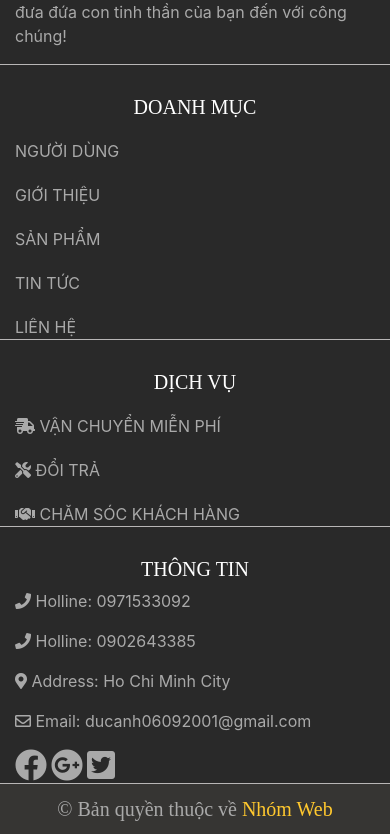
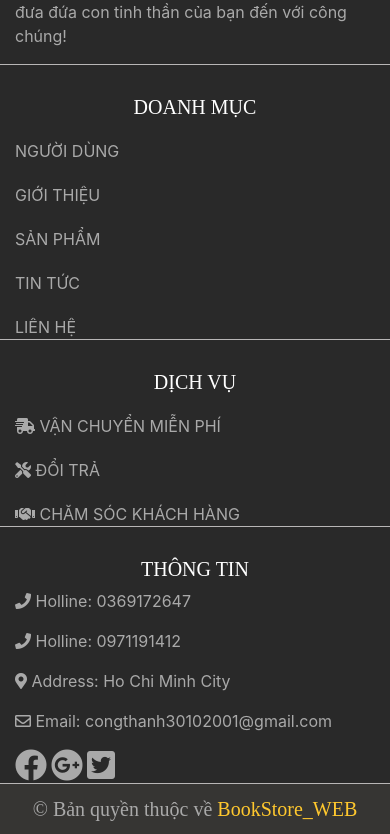
Before and after one commit to HarryThurston/BookStore_UngCongThanh_19493021, a plain HTML site: page index.html in a window 390 px wide. Shown: the part 3823-4657 px from the top of the page. Drawn offline with Linux system fonts and the light colour scheme.

```diff
--- a/index.html
+++ b/index.html
@@ -258,7 +258,7 @@
                                     <li>Rich Habits Poor Habits</li>
                                     <li>Marketting Online 4.0</li>
                                     <li>Code dạo ký sự</li>
-                                    <li>Bí mật tài chính người giàu (Tập 2)</li>
+                                    <li>Bí mật tài chính người giàu</li>
                                     <li>...</li>
                                 </ul>
                             </div>
@@ -767,10 +767,10 @@
                 <div class="col-12 col-xs-3 col-sm-3 col-md-3 col-lg-3 ">
                     <div class="infor-bottom ">
                         <h5>Thông tin</h5>
-                        <p><i class="fas fa-phone "></i> Holline:<a href=" "> 0971533092</a></p>
-                        <p><i class="fas fa-phone "></i> Holline:<a href=" "> 0902643385</a></p>
+                        <p><i class="fas fa-phone "></i> Holline:<a href=" "> 0369172647</a></p>
+                        <p><i class="fas fa-phone "></i> Holline:<a href=" "> 0971191412</a></p>
                         <p><i class="fas fa-map-marker-alt "></i> Address: Ho Chi Minh City</p>
-                        <p><i class="far fa-envelope "></i> Email: <a href="# ">ducanh06092001@gmail.com</a></p>
+                        <p><i class="far fa-envelope "></i> Email: <a href="# ">congthanh30102001@gmail.com</a></p>
                         <a href="https://www.facebook.com/BooksStore-105183984604459"><i
                                 class="fab fa-facebook fa-2x "></i></a>
                         <a href="https://mail.google.com/"><i class="fab fa-google-plus fa-2x "></i></a>
@@ -783,7 +783,7 @@
     <section class="sec-bottom " style="height: 50px;background-color:#363533; ">
         <div class="container ">
             <span>&copy;</span>
-            <span>Bản quyền thuộc về <span style="color:#ffc82e ">Nhóm Web</span></span>
+            <span>Bản quyền thuộc về <span style="color:#ffc82e ">BookStore_WEB</span></span>
         </div>
     </section>
 
@@ -805,7 +805,7 @@
                             <div class="form-group">
                                 <label class="label-control col-xs-12 col-sm-12 col-md-12 col-lg-12">User Name</label>
                                 <div class="col-xs-9 col-sm-9 col-md-9 col-lg-9">
-                                    <input type="text" placeholder="ducanh001" class="form-control" id="txtname"
+                                    <input type="text" placeholder="zero000" class="form-control" id="txtname"
                                         onblur="testTen()"> <span id="er1">*</span>
                                 </div>
                             </div>
@@ -827,7 +827,7 @@
                                 <label class="label-control col-xs-3 col-sm-3 col-md-3 col-lg-3">Email</label>
                                 <div class="col-xs-9 col-sm-9 col-md-9 col-lg-9">
                                     <input type="email" id="txtemail" onblur="testmail()" class="form-control"
-                                        placeholder="ducanh06092001@gmail.com"> <span id="er4">*</span>
+                                        placeholder="congthanh30102001@gmail.com"> <span id="er4">*</span>
                                 </div>
                             </div>
                             <div class="form-group">
```
Also changed, not shown: product/product1.html (+27 -12 lines), product/product10.html (+3 -3 lines), product/product11.html (+3 -3 lines), product/product12.html (+3 -3 lines), product/product13.html (+3 -3 lines), product/product14.html (+3 -3 lines), product/product15.html (+3 -3 lines), product/product16.html (+3 -3 lines), product/product2.html (+3 -3 lines), product/product3.html (+3 -3 lines), product/product4.html (+3 -3 lines), product/product5.html (+3 -3 lines), product/product6.html (+3 -3 lines), product/product7.html (+3 -3 lines), 2 more files.
